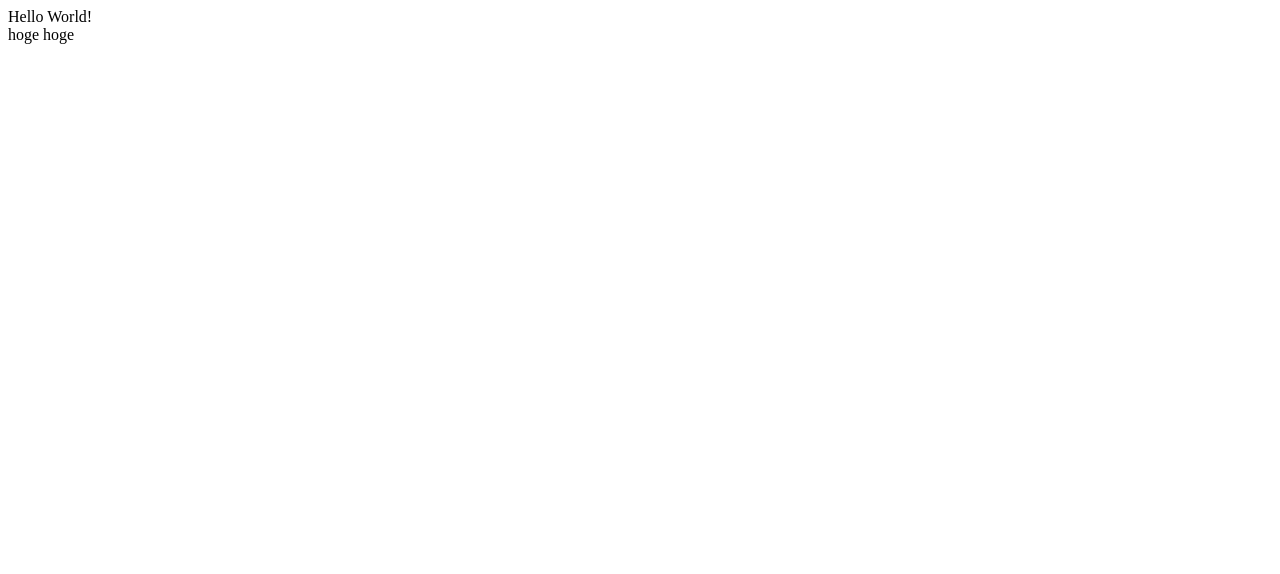
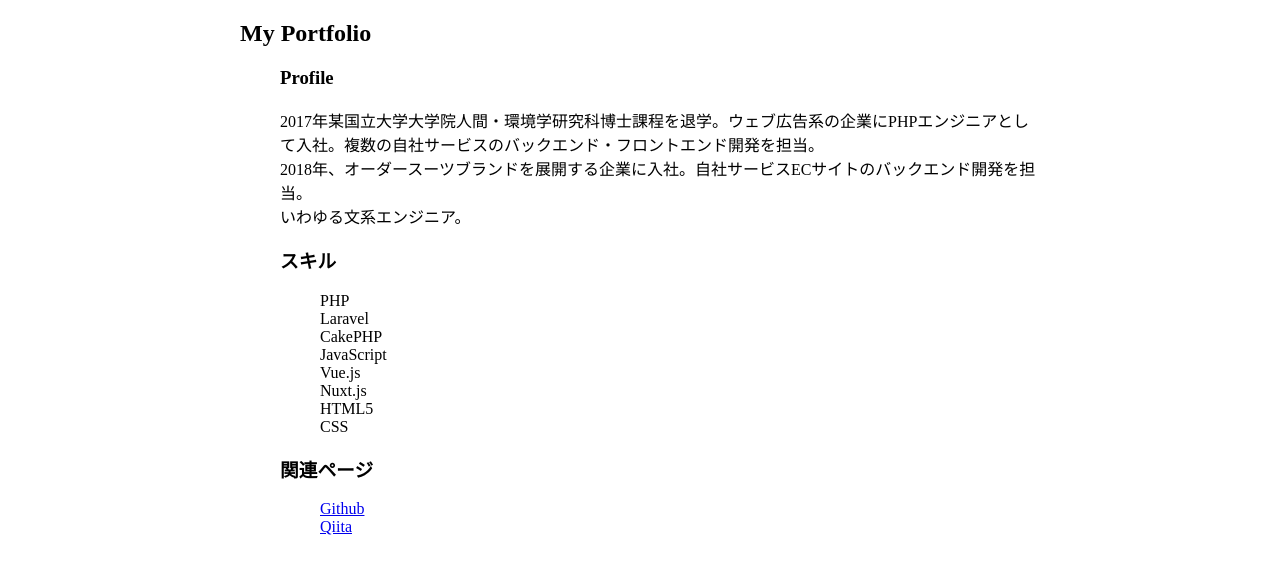
Before and after one commit to AnDeriens/AnDeriens.github.io, a Nuxt app: page / in a window 1280 px wide. Shown: the top 574 px of the page. Built offline with nearby package versions, Linux system fonts and the light colour scheme.

Commit message:
コンテンツ追加

```diff
--- a/pages/index.vue
+++ b/pages/index.vue
@@ -1,6 +1,50 @@
 <template>
-<div>
-    Hello World!
-    <div>hoge hoge</div>
-</div>
+  <div class="container">
+    <h2 class="title">My Portfolio</h2>
+
+    <ul class="list">
+      <li class="listItem">
+        <h3>Profile</h3>
+        <p class="listItem--box">
+          2017年某国立大学大学院人間・環境学研究科博士課程を退学。ウェブ広告系の企業にPHPエンジニアとして入社。複数の自社サービスのバックエンド・フロントエンド開発を担当。<br>
+          2018年、オーダースーツブランドを展開する企業に入社。自社サービスECサイトのバックエンド開発を担当。<br>
+          いわゆる文系エンジニア。
+        </p>
+      </li>
+      <li class="listItem">
+        <h3>スキル</h3>
+        <ul>
+          <li>PHP</li>
+          <li>Laravel</li>
+          <li>CakePHP</li>
+          <li>JavaScript</li>
+          <li>Vue.js</li>
+          <li>Nuxt.js</li>
+          <li>HTML5</li>
+          <li>CSS</li>
+        </ul>
+      </li>
+      <li class="listItem">
+        <h3>関連ページ</h3>
+        <ul>
+          <li>
+            <a href="https://github.com/AnDeriens">Github</a>
+          </li>
+          <li>
+            <a href="https://qiita.com/Anderiens">Qiita</a>
+          </li>
+        </ul>
+      </li>
+    </ul>
+  </div>
 </template>
+
+<style scoped>
+.container {
+  width: 800px;
+  margin: 0 auto;
+}
+li {
+  list-style: none;
+}
+</style>
```
